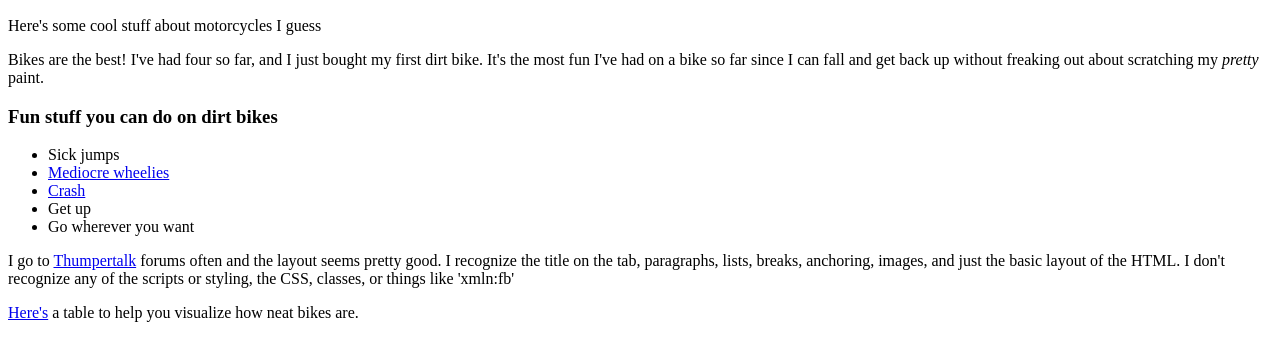
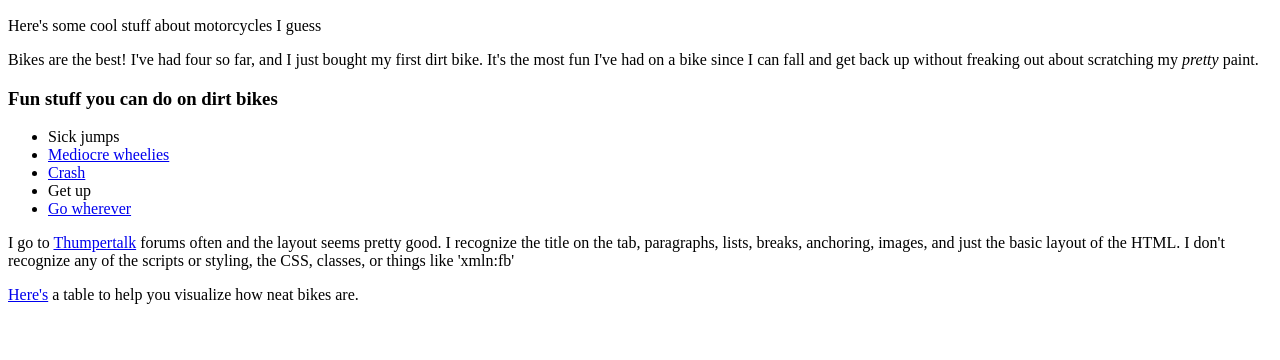
Before and after one commit to forrestcjackson/first-site, a plain HTML site: page index.html in a window 1280 px wide. Shown: the part 110-470 px from the top of the page. Drawn offline with Linux system fonts and the light colour scheme.

Commit message:
typo changes, added footers

```diff
--- a/index.html
+++ b/index.html
@@ -10,17 +10,17 @@
 			<h2>Cool motorcycle stuff</h2>
 			<p>Here's some cool stuff about motorcycles I guess</p>
 		</header>
-		<p>Bikes are the best! I've had four so far, and I just bought my first dirt bike. It's the most fun I've had on a bike so far since I can fall and get back up without freaking out about scratching my <em>pretty</em> paint.</p>
+		<p>Bikes are the best! I've had four so far, and I just bought my first dirt bike. It's the most fun I've had on a bike since I can fall and get back up without freaking out about scratching my <em>pretty</em> paint.</p>
 		<h3>Fun stuff you can do on dirt bikes</h3>
 			<ul>
 				<li>Sick jumps</li>
 				<li><a href="pics/swingarmw.png">Mediocre wheelies</a></li>
 				<li><a href="pics/bail-lol.png">Crash</a></li>
 				<li>Get up</li>
-				<li>Go wherever you want</li>
+				<li><a href="pics/wherever.png">Go wherever</a></li>
 			</ul>
 	</article>
 	<p>I go to <a href="https://www.thumpertalk.com/index">Thumpertalk</a> forums often and the layout seems pretty good. I recognize the title on the tab, paragraphs, lists, breaks, anchoring, images, and just the basic layout of the HTML. I don't recognize any of the scripts or styling, the CSS, classes, or things like 'xmln:fb' </p>
-	<p><a href="table.html">Here's</a> a table to help you visualize how neat bikes are.</p>
+	<footer><p><a href="table.html">Here's</a> a table to help you visualize how neat bikes are.</p></footer>
 </body>
 </html>
```
Also changed, not shown: table.html (+1 -1 lines).
